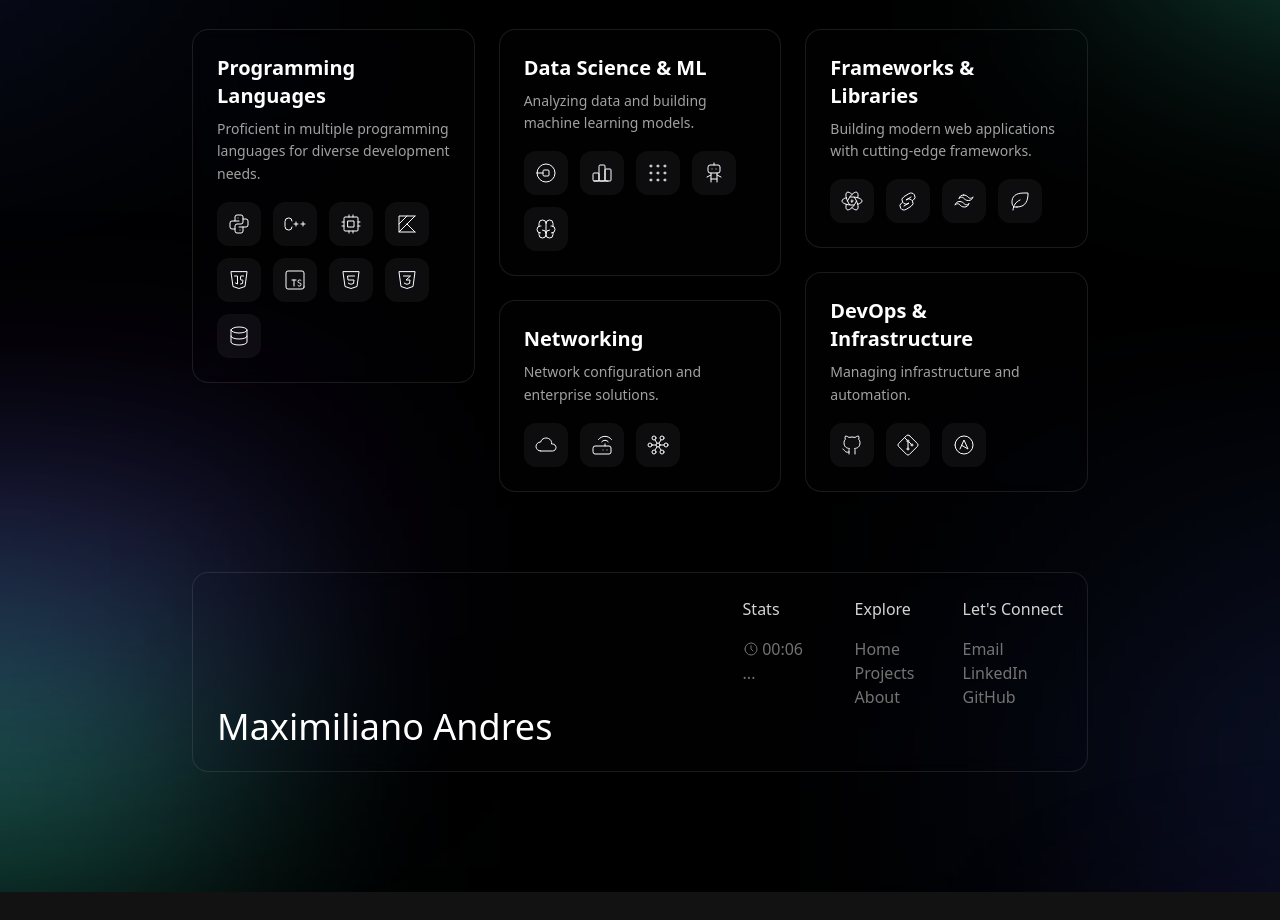
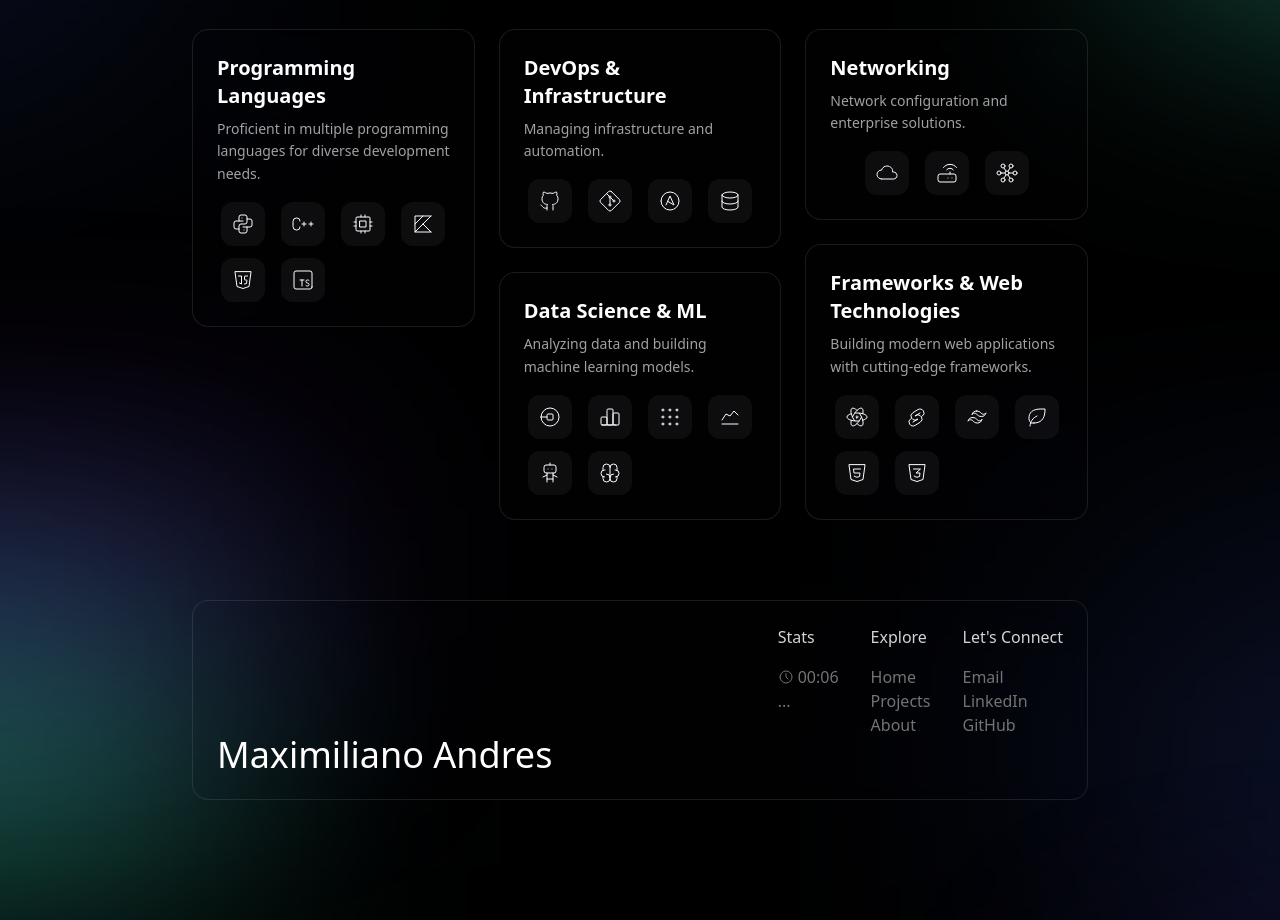
Before and after one commit to Maxi-Andres/portfolio.dev, a React (Vite) app: page / in a window 1280 px wide. Shown: the part 2732-3652 px from the top of the page. Before the commit the page ends 3624 px from the top, so only its background shows below. Built offline with nearby package versions, Linux system fonts and the light colour scheme; no server answers.

Commit message:
media querys y orden a tech stack

```diff
--- a/src/components/home/BentoSettings.tsx
+++ b/src/components/home/BentoSettings.tsx
@@ -119,9 +119,9 @@ const BentoSettings = () => {
                     <button
                       key={color.name}
                       onClick={() => changeAccentColor(color.name)}
-                      className={`h-12 w-12 cursor-pointer justify-self-center rounded-lg transition-all duration-200 hover:scale-110 ${
+                      className={`h-10 w-10 cursor-pointer justify-self-center rounded-lg transition-all duration-200 hover:scale-110 lg:h-12 lg:w-12 ${
                         accentColor === color.name
-                          ? 'ring-offset-bg-glass ring-border-app ring-1 ring-offset-2'
+                          ? 'ring-offset-bg-glass ring-border-app z-1 ring-1 ring-offset-2'
                           : ''
                       }`}
                       style={{ backgroundColor: color.hex }}
@@ -197,7 +197,7 @@ const BentoSettings = () => {
                     key={bg}
                     onClick={() => setBackground(bg)}
                     disabled={isDisabled}
-                    className={`rounded-app px-4 py-2 text-center transition-all duration-300 ${
+                    className={`rounded-app px-2.5 py-2 text-center transition-all duration-300 lg:px-4 ${
                       background === bg
                         ? 'border-selected-app bg-selected-btn text-white'
                         : 'border-app text-neutral-400 hover:text-neutral-200'
--- a/src/components/home/Footer.tsx
+++ b/src/components/home/Footer.tsx
@@ -88,26 +88,31 @@ const Footer = () => {
               <>
                 {/* //? no se si me termina de convencer */}
                 {/* <BackgroundBeams className="scale-[1.5] translate-y-[-5%] -z-10" /> */}
-                <div className="logo mb-6 flex flex-col justify-end md:mb-0">
+                <div className="logo mb-5 flex flex-col justify-end md:mb-0">
                   <p className="text-4xl">Maximiliano Andres</p>
                 </div>
 
-                <div className="flex flex-row space-x-12">
-                  <div className="menu mb-6 md:mb-0">
+                <div className="flex space-x-4 sm:space-x-8">
+                  <div className="menu md:mb-0">
                     <h3 className="mb-4 text-neutral-300">Stats</h3>
                     <ul className="flex flex-col font-light text-neutral-500">
                       <li>
-                        <div className="flex justify-center">
+                        <div
+                          className="flex gap-1"
+                          title="How long you have been surfing my site"
+                        >
                           <IconClock stroke={1.5} className="w-4" />
-                          <span className="flex w-12 justify-center">
+                          <span className="tabular-nums">
                             {formatTime(timeSpent)}
                           </span>
                         </div>
                       </li>
                       <li>
-                        <span className="">
-                          {visits === null ? '...' : `${visits} views`}
-                        </span>
+                        <div className="" title="View Site Analytics ">
+                          {visits === null
+                            ? '...'
+                            : `${visits.toLocaleString()} views`}
+                        </div>
                       </li>
                     </ul>
                   </div>
--- a/src/components/home/TechStack.tsx
+++ b/src/components/home/TechStack.tsx
@@ -23,6 +23,7 @@ import {
   IconBrandGithub,
   IconBrandGit,
   IconBrandAnsible,
+  IconChartLine,
 } from '@tabler/icons-react'
 
 import TechItem from './TechItem'
@@ -49,7 +50,7 @@ const TechStack = () => {
                       development needs.
                     </p>
 
-                    <div className="flex flex-wrap items-center gap-3">
+                    <div className="grid grid-cols-[repeat(auto-fit,minmax(48px,48px))] justify-center gap-3">
                       <TechItem title="Python" href="https://www.python.org/">
                         <IconBrandPython stroke={1} />
                       </TechItem>
@@ -77,17 +78,31 @@ const TechStack = () => {
                       >
                         <IconBrandTypescript stroke={1} />
                       </TechItem>
-                      <TechItem
-                        title="HTML"
-                        href="https://developer.mozilla.org/en-US/docs/Web/HTML"
-                      >
-                        <IconBrandHtml5 stroke={1} />
+                    </div>
+                  </>
+                }
+              />
+
+              {/* DevOps & Infrastructure */}
+              <GlassCard
+                children={
+                  <>
+                    <h3 className="mb-2 text-xl font-semibold text-white">
+                      DevOps & Infrastructure
+                    </h3>
+                    <p className="mb-4 text-sm leading-relaxed text-neutral-400">
+                      Managing infrastructure and automation.
+                    </p>
+
+                    <div className="grid grid-cols-[repeat(auto-fit,minmax(48px,48px))] justify-center gap-3">
+                      <TechItem title="GitHub" href="https://github.com/">
+                        <IconBrandGithub stroke={1} />
                       </TechItem>
-                      <TechItem
-                        title="CSS"
-                        href="https://developer.mozilla.org/en-US/docs/Web/CSS"
-                      >
-                        <IconBrandCss3 stroke={1} />
+                      <TechItem title="Git" href="https://git-scm.com/">
+                        <IconBrandGit stroke={1} />
+                      </TechItem>
+                      <TechItem title="Ansible" href="https://www.ansible.com/">
+                        <IconBrandAnsible stroke={1} />
                       </TechItem>
                       <TechItem title="SQL" href="https://www.sql.org/">
                         <IconDatabase stroke={1} />
@@ -108,7 +123,7 @@ const TechStack = () => {
                       Analyzing data and building machine learning models.
                     </p>
 
-                    <div className="flex flex-wrap items-center gap-3">
+                    <div className="grid grid-cols-[repeat(auto-fit,minmax(48px,48px))] justify-center gap-3">
                       <TechItem
                         title="Jupyter Notebook"
                         href="https://jupyter.org/"
@@ -123,6 +138,12 @@ const TechStack = () => {
                       </TechItem>
                       <TechItem title="NumPy" href="https://numpy.org/">
                         <IconGridDots stroke={1} />
+                      </TechItem>
+                      <TechItem
+                        title="Matplotlib"
+                        href="https://matplotlib.org/"
+                      >
+                        <IconChartLine stroke={1} />
                       </TechItem>
                       <TechItem
                         title="Scikit-learn"
@@ -152,7 +173,7 @@ const TechStack = () => {
                       Network configuration and enterprise solutions.
                     </p>
 
-                    <div className="flex flex-wrap items-center gap-3">
+                    <div className="grid grid-cols-[repeat(auto-fit,minmax(48px,48px))] justify-center gap-3">
                       <TechItem
                         title="Cumulus Linux"
                         href="https://www.nvidia.com/en-us/networking/ethernet-switching/cumulus-linux/"
@@ -181,14 +202,14 @@ const TechStack = () => {
                 children={
                   <>
                     <h3 className="mb-2 text-xl font-semibold text-white">
-                      Frameworks & Libraries
+                      Frameworks & Web Technologies
                     </h3>
                     <p className="mb-4 text-sm leading-relaxed text-neutral-400">
                       Building modern web applications with cutting-edge
                       frameworks.
                     </p>
 
-                    <div className="flex flex-wrap items-center gap-3">
+                    <div className="grid grid-cols-[repeat(auto-fit,minmax(48px,48px))] justify-center gap-3">
                       <TechItem title="React" href="https://react.dev/">
                         <IconBrandReact stroke={1} />
                       </TechItem>
@@ -207,31 +228,17 @@ const TechStack = () => {
                       >
                         <IconLeaf stroke={1} />
                       </TechItem>
-                    </div>
-                  </>
-                }
-              />
-
-              {/* DevOps & Infrastructure */}
-              <GlassCard
-                children={
-                  <>
-                    <h3 className="mb-2 text-xl font-semibold text-white">
-                      DevOps & Infrastructure
-                    </h3>
-                    <p className="mb-4 text-sm leading-relaxed text-neutral-400">
-                      Managing infrastructure and automation.
-                    </p>
-
-                    <div className="flex flex-wrap items-center gap-3">
-                      <TechItem title="GitHub" href="https://github.com/">
-                        <IconBrandGithub stroke={1} />
+                      <TechItem
+                        title="HTML"
+                        href="https://developer.mozilla.org/en-US/docs/Web/HTML"
+                      >
+                        <IconBrandHtml5 stroke={1} />
                       </TechItem>
-                      <TechItem title="Git" href="https://git-scm.com/">
-                        <IconBrandGit stroke={1} />
-                      </TechItem>
-                      <TechItem title="Ansible" href="https://www.ansible.com/">
-                        <IconBrandAnsible stroke={1} />
+                      <TechItem
+                        title="CSS"
+                        href="https://developer.mozilla.org/en-US/docs/Web/CSS"
+                      >
+                        <IconBrandCss3 stroke={1} />
                       </TechItem>
                     </div>
                   </>
--- a/src/index.css
+++ b/src/index.css
@@ -36,6 +36,7 @@ html {
   overflow-x: hidden; /* esto saca el scroll lateral que me da la linea */
   scrollbar-width: none;
   color-scheme: dark !important; /*! ESTO ES PARA QUE NO IMPORTA COMO TENGA LA CONFIG MI PAGINA SIEMPRE ESTE EN MODO OSCURO  */
+  /* font-family: sans-serif; */
 }
 
 /*! ====================== IMPORTANT ====================== */
```
